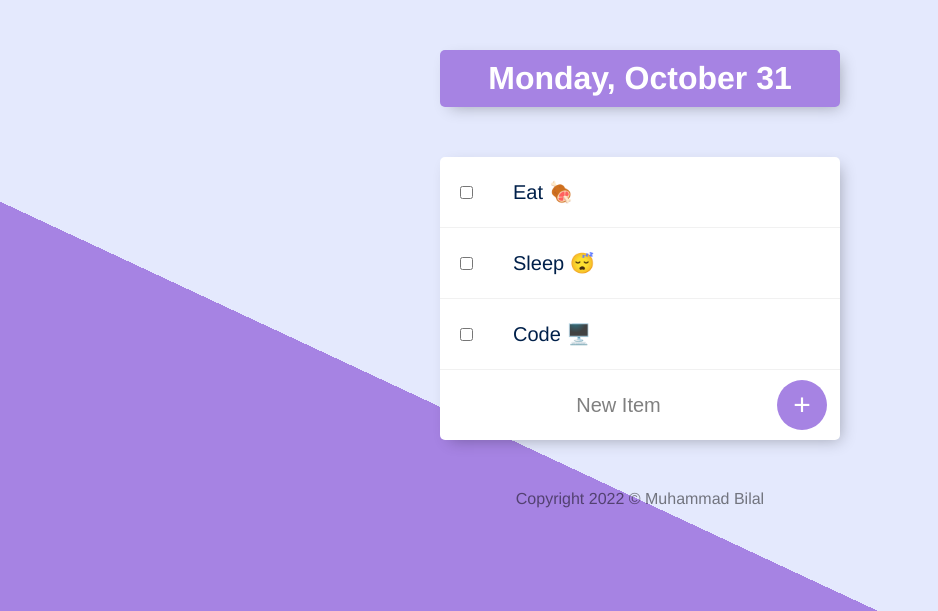
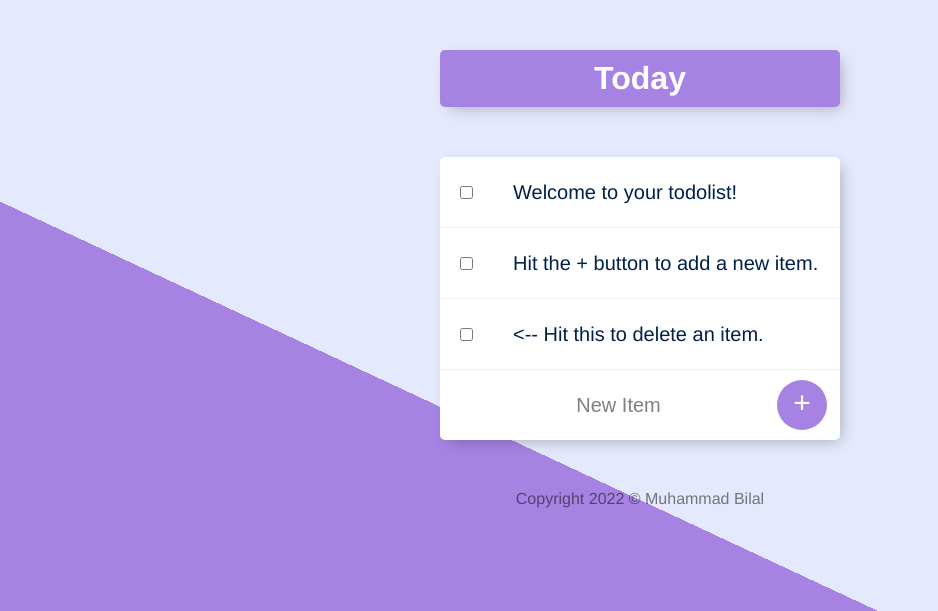
Before and after one commit to Muhammad-Bilal-97/todo-list, a Node server app: page / in a window 1280 px wide. Shown: the top 611 px of the page, without its empty margins (0-938 px from the left). Run offline with Node 20, Linux system fonts and the light colour scheme; data comes from the database, SQL or seed files in the repository; data that the repository does not hold is empty; some libraries are stand-ins or nearby versions.

Commit message:
v5 with the mongoose db connection

```diff
--- a/app.js
+++ b/app.js
@@ -1,39 +1,140 @@
+//jshint esversion:6
+
 const express = require("express");
 const bodyParser = require("body-parser");
-const date = require(__dirname + "/date.js");
+const mongoose = require("mongoose");
+const _ = require("lodash");
 
 const app = express();
 
-const items = ["Eat 🍖", "Sleep 😴", "Code 🖥️"];
-const workItems = [];
+app.set('view engine', 'ejs');
 
-app.set("view engine", "ejs");
-
-app.use(bodyParser.urlencoded({ extended: true }));
+app.use(bodyParser.urlencoded({extended: true}));
 app.use(express.static("public"));
 
-app.get("/", function (req, res) {
-  let day = date.getDate();
+mongoose.connect("mongodb://localhost:27017/todolistDB", {useNewUrlParser: true});
 
-  res.render("list", { listTitle: day, newListItems: items });
+const itemsSchema = {
+  name: String
+};
+
+const Item = mongoose.model("Item", itemsSchema);
+
+
+const item1 = new Item({
+  name: "Welcome to your todolist!"
 });
 
-app.post("/", function (req, res) {
-  let item = req.body.newItem;
+const item2 = new Item({
+  name: "Hit the + button to add a new item."
+});
 
-  if (req.body.list === "Work") {
-    workItems.push(item);
-    res.redirect("/work");
+const item3 = new Item({
+  name: "<-- Hit this to delete an item."
+});
+
+const defaultItems = [item1, item2, item3];
+
+const listSchema = {
+  name: String,
+  items: [itemsSchema]
+};
+
+const List = mongoose.model("List", listSchema);
+
+
+app.get("/", function(req, res) {
+
+  Item.find({}, function(err, foundItems){
+
+    if (foundItems.length === 0) {
+      Item.insertMany(defaultItems, function(err){
+        if (err) {
+          console.log(err);
+        } else {
+          console.log("Successfully savevd default items to DB.");
+        }
+      });
+      res.redirect("/");
+    } else {
+      res.render("list", {listTitle: "Today", newListItems: foundItems});
+    }
+  });
+
+});
+
+app.get("/:customListName", function(req, res){
+  const customListName = _.capitalize(req.params.customListName);
+
+  List.findOne({name: customListName}, function(err, foundList){
+    if (!err){
+      if (!foundList){
+        //Create a new list
+        const list = new List({
+          name: customListName,
+          items: defaultItems
+        });
+        list.save();
+        res.redirect("/" + customListName);
+      } else {
+        //Show an existing list
+
+        res.render("list", {listTitle: foundList.name, newListItems: foundList.items});
+      }
+    }
+  });
+
+
+
+});
+
+app.post("/", function(req, res){
+
+  const itemName = req.body.newItem;
+  const listName = req.body.list;
+
+  const item = new Item({
+    name: itemName
+  });
+
+  if (listName === "Today"){
+    item.save();
+    res.redirect("/");
   } else {
-    items.push(item);
-    res.redirect("/");
+    List.findOne({name: listName}, function(err, foundList){
+      foundList.items.push(item);
+      foundList.save();
+      res.redirect("/" + listName);
+    });
   }
 });
 
-app.get("/work", function (req, res) {
-  res.render("list", { listTitle: "Work List", newListItems: workItems });
+app.post("/delete", function(req, res){
+  const checkedItemId = req.body.checkbox;
+  const listName = req.body.listName;
+
+  if (listName === "Today") {
+    Item.findByIdAndRemove(checkedItemId, function(err){
+      if (!err) {
+        console.log("Successfully deleted checked item.");
+        res.redirect("/");
+      }
+    });
+  } else {
+    List.findOneAndUpdate({name: listName}, {$pull: {items: {_id: checkedItemId}}}, function(err, foundList){
+      if (!err){
+        res.redirect("/" + listName);
+      }
+    });
+  }
+
+
 });
 
-app.listen(3000, function () {
+app.get("/about", function(req, res){
+  res.render("about");
+});
+
+app.listen(3000, function() {
   console.log("Server started on port 3000");
 });
--- a/date.js
+++ /dev/null
@@ -1,22 +0,0 @@
-exports.getDate = function (){
-    const today = new Date();
-
-    const options = {
-        weekday: "long",
-        day: "numeric",
-        month: "long",
-    };
-
-    return today.toLocaleString("en-Us", options);;
-}
-
-
-exports.getDay = function (){
-    const today = new Date();
-
-    const options = {
-        weekday: "long",
-    };
-
-    return today.toLocaleString("en-Us", options);
-}
--- a/package.json
+++ b/package.json
@@ -11,6 +11,8 @@
   "dependencies": {
     "body-parser": "^1.20.1",
     "ejs": "^3.1.8",
-    "express": "^4.18.2"
+    "express": "^4.18.2",
+    "lodash": "^4.17.21",
+    "mongoose": "^6.7.0"
   }
 }
--- a/public/css/styles.css
+++ b/public/css/styles.css
@@ -1,8 +1,8 @@
 html {
-  background-color: #e4e9fd;
-  background-image: -webkit-linear-gradient(65deg, #a683e3 50%, #e4e9fd 50%);
+  background-color: #E4E9FD;
+  background-image: -webkit-linear-gradient(65deg, #A683E3 50%, #E4E9FD 50%);
   min-height: 1000px;
-  font-family: "helvetica neue";
+  font-family: 'helvetica neue';
 }
 
 h1 {
@@ -19,7 +19,7 @@ h1 {
 }
 
 #heading {
-  background-color: #a683e3;
+  background-color: #A683E3;
   text-align: center;
 }
 
@@ -27,16 +27,16 @@ h1 {
   min-height: 70px;
   display: flex;
   align-items: center;
-  border-bottom: 1px solid #f1f1f1;
+  border-bottom: 1px solid #F1F1F1;
 }
 
 .item:last-child {
   border-bottom: 0;
 }
 
-input:checked + p {
+input:checked+p {
   text-decoration: line-through;
-  text-decoration-color: #a683e3;
+  text-decoration-color: #A683E3;
 }
 
 input[type="checkbox"] {
@@ -51,7 +51,7 @@ p {
   color: #00204a;
 }
 
-form {
+form.item {
   text-align: center;
   margin-left: 20px;
 }
@@ -61,10 +61,10 @@ button {
   width: 50px;
   border-radius: 50%;
   border-color: transparent;
-  background-color: #a683e3;
+  background-color: #A683E3;
   color: #fff;
   font-size: 30px;
-  padding-bottom: 2px;
+  padding-bottom: 6px;
   border-width: 0;
 }
 
@@ -81,7 +81,7 @@ input[type="text"] {
 
 input[type="text"]:focus {
   outline: none;
-  box-shadow: inset 0 -3px 0 0 #a683e3;
+  box-shadow: inset 0 -3px 0 0 #A683E3;
 }
 
 ::placeholder {
--- a/views/footer.ejs
+++ b/views/footer.ejs
@@ -1,5 +1,9 @@
+
+
 </body>
+
 <footer>
-    Copyright 2022 &copy; Muhammad Bilal
+  Copyright 2022 &copy; Muhammad Bilal
 </footer>
+
 </html>
--- a/views/header.ejs
+++ b/views/header.ejs
@@ -1,10 +1,10 @@
 <!DOCTYPE html>
-<html lang="en">
-  <head>
-    <meta charset="UTF-8" />
-    <meta http-equiv="X-UA-Compatible" content="IE=edge" />
-    <meta name="viewport" content="width=device-width, initial-scale=1.0" />
-    <title>To Do List</title>
-    <link rel="stylesheet" href="/css/styles.css" />
-  </head>
-  <body>
+<html lang="en" dir="ltr">
+
+<head>
+  <meta charset="utf-8">
+  <title>To Do List</title>
+  <link rel="stylesheet" href="css/styles.css">
+</head>
+
+<body>
--- a/views/list.ejs
+++ b/views/list.ejs
@@ -1,21 +1,27 @@
 <%- include("header") -%>
 
   <div class="box" id="heading">
-  <h1><%= listTitle %></h1>
+    <h1> <%= listTitle %> </h1>
   </div>
 
   <div class="box">
-  <% for (i = 0; i < newListItems.length; i++){ %>
+
+
+  <%  newListItems.forEach(function(item){ %>
+
+    <form action="/delete" method="post">
       <div class="item">
-    <input type="checkbox" />
-    <p><%= newListItems[i] %></p>
+        <input type="checkbox" name="checkbox" value="<%=item._id%>" onChange="this.form.submit()">
+        <p><%=item.name%></p>
       </div>
-  <% } %>
+      <input type="hidden" name="listName" value="<%= listTitle %>"></input>
+    </form>
+  <%  }) %>
+
 
       <form class="item" action="/" method="post">
-    <input type="text" name="newItem" / placeholder="New Item"
-    autocomplete="off">
-    <button type="submit" name="button" value=<%= listTitle %>>+</button>
+        <input type="text" name="newItem" placeholder="New Item" autocomplete="off">
+        <button type="submit" name="list" value="<%= listTitle %>">+</button>
       </form>
   </div>
 
```
Also changed, not shown: index.html (+6 -6 lines), views/about.ejs (added, +7 -0 lines), 2 other files. Lines whose indentation alone changed are shown as unchanged.
